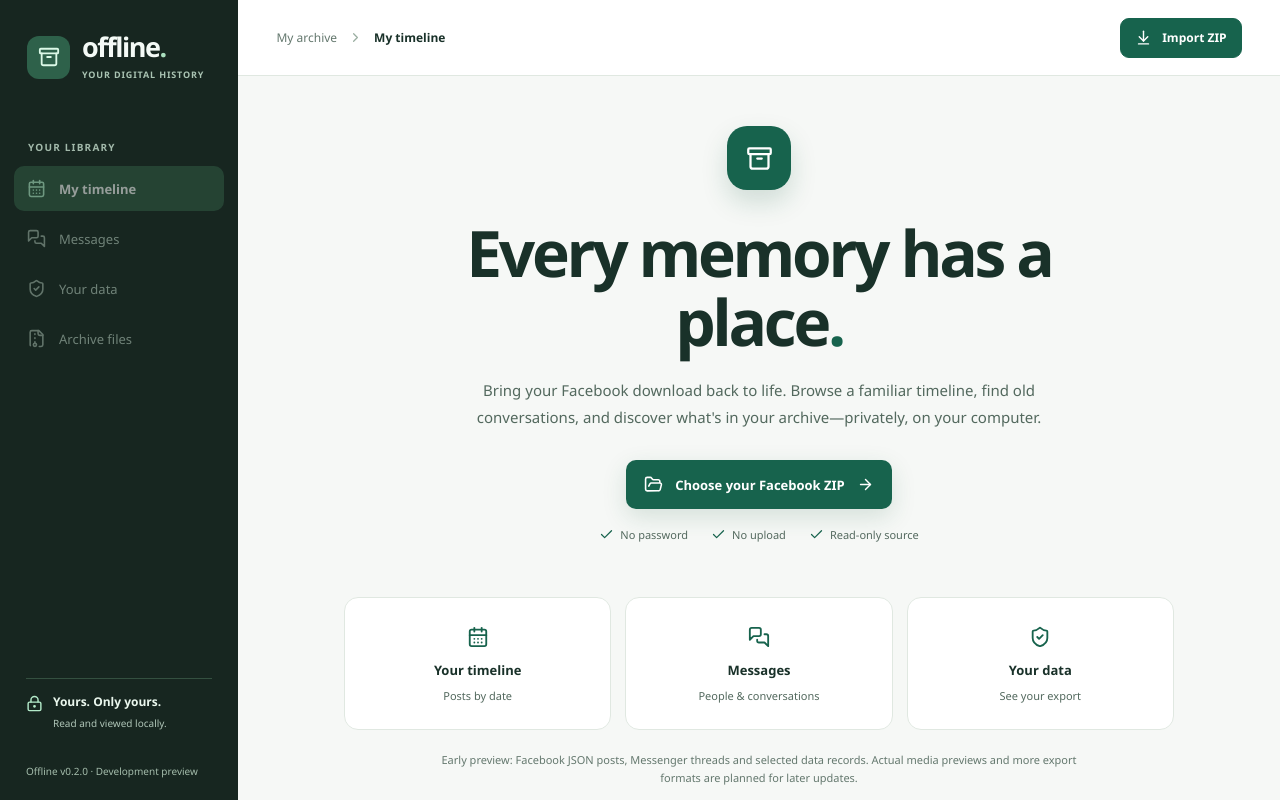
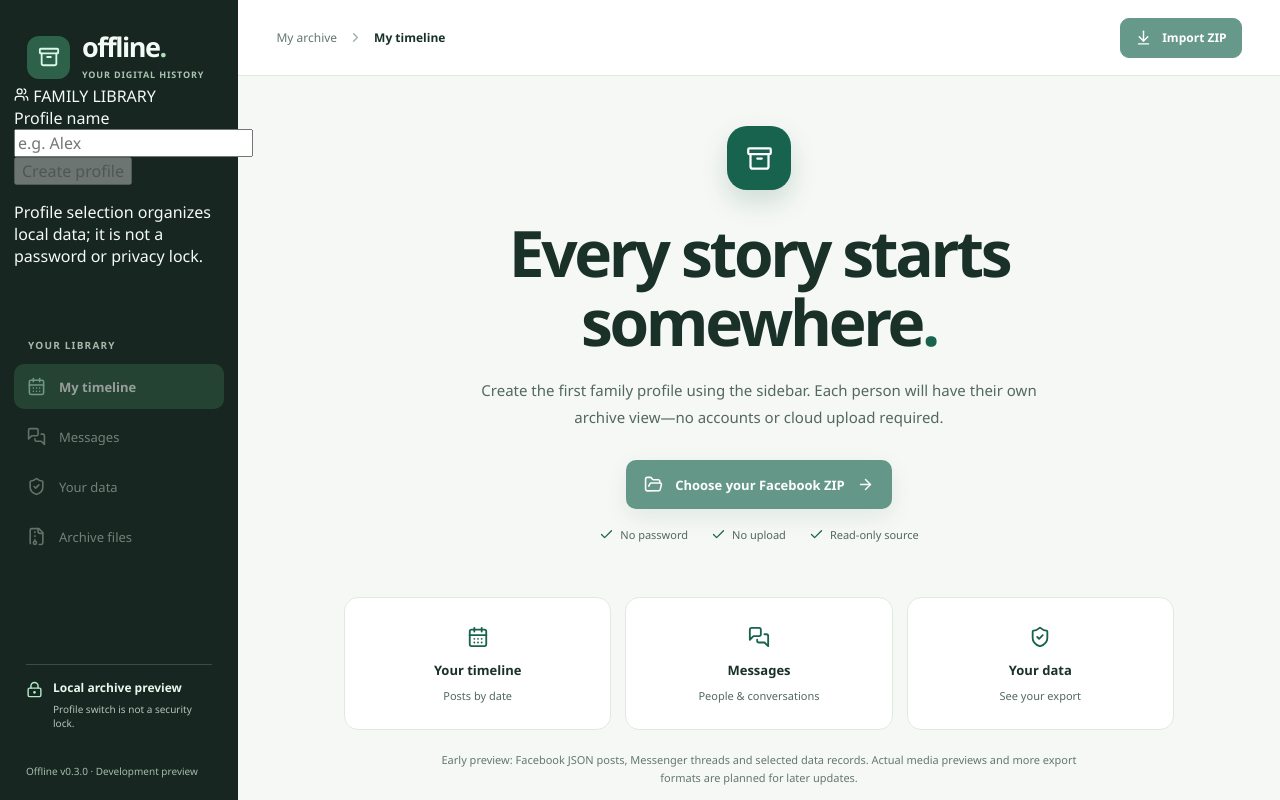
Before and after one commit to MieleMadness/offline, a React (Vite) app: page / in a window 1280 px wide. Built offline with nearby package versions, Linux system fonts and the light colour scheme.

Commit message:
feat(0.3.0): profile-scoped archive loading and family switching

```diff
--- a/src/SocialApp.tsx
+++ b/src/SocialApp.tsx
@@ -12,6 +12,8 @@ import Feed from "./components/Feed";
 import Messages from "./components/Messages";
 import Data from "./components/Data";
 import Files from "./components/Files";
+import { createProfile, safeActiveId, safeLoadProfiles, saveProfiles, type FamilyProfile } from "./profiles";
+import ProfilePicker from "./components/ProfilePicker";
 import "./social.css";
 
 type View = "feed" | "messages" | "data" | "files";
@@ -30,13 +32,41 @@ const placeholders: Record<View, string> = {
 };
 
 export default function SocialApp() {
-  const [archive, setArchive] = useState<ImportedArchive | null>(null);
+  const [profiles, setProfiles] = useState<FamilyProfile[]>(safeLoadProfiles);
+  const [activeProfileId, setActiveProfileId] = useState<string>(() => safeActiveId(safeLoadProfiles()));
+  // Content is memory-only in the preview; cross-profile indexes are not shared.
+  const [archivesByProfile, setArchivesByProfile] = useState<Record<string, ImportedArchive>>({});
+  const activeProfile = profiles.find((profile) => profile.id === activeProfileId);
+  const archive = activeProfile ? (archivesByProfile[activeProfileId] ?? null) : null;
   const [view, setView] = useState<View>("feed");
   const [query, setQuery] = useState("");
   const [busy, setBusy] = useState(false);
   const [error, setError] = useState("");
   const [menuOpen, setMenuOpen] = useState(false);
   const searchRef = useRef<HTMLInputElement>(null);
+
+  useEffect(() => {
+    saveProfiles(profiles, activeProfileId);
+  }, [profiles, activeProfileId]);
+
+  const addFamilyProfile = (name: string) => {
+    const profile = createProfile(profiles, name, () => crypto.randomUUID(), Date.now());
+    setProfiles((existing) => [...existing, profile]);
+    setActiveProfileId(profile.id);
+    setView("feed");
+    setQuery("");
+    setError("");
+    setMenuOpen(false);
+  };
+
+  const chooseFamilyProfile = (id: string) => {
+    if (busy || !profiles.some((profile) => profile.id === id)) return;
+    setActiveProfileId(id);
+    setView("feed");
+    setQuery("");
+    setError("");
+    setMenuOpen(false);
+  };
 
   useEffect(() => {
     const handleKey = (event: KeyboardEvent) => {
@@ -61,6 +91,12 @@ export default function SocialApp() {
 
   async function importZip() {
     if (busy) return;
+    if (!activeProfile) {
+      setError("Create a family profile before importing an archive.");
+      return;
+    }
+    // Capture owner before any asynchronous file reading; never assign a result to a switched user.
+    const ownerId = activeProfile.id;
     setError("");
     try {
       const selected = await open({
@@ -72,7 +108,7 @@ export default function SocialApp() {
       setBusy(true);
       const report = await invoke<ArchiveReport>("inspect_archive", { path: selected });
       const social = await invoke<SocialArchive>("read_social_archive", { path: selected });
-      setArchive({ report, social });
+      setArchivesByProfile((existing) => ({ ...existing, [ownerId]: { report, social } }));
       setView("feed");
       setQuery("");
     } catch (cause) {
@@ -95,6 +131,8 @@ export default function SocialApp() {
       <div className="soc-brand"><div className="soc-brand-logo"><Archive size={22} aria-hidden="true"/></div>
         <span><strong>offline<span>.</span></strong><small>YOUR DIGITAL HISTORY</small></span>
       </div>
+      <ProfilePicker profiles={profiles} activeId={activeProfileId} disabled={busy}
+        onChoose={chooseFamilyProfile} onCreate={addFamilyProfile}/>
       <div className="soc-side-label">YOUR LIBRARY</div>
       <nav className="soc-nav" aria-label="Archive sections">
         {navigation.map(({ id, name, icon: Icon }) => <button key={id}
@@ -111,9 +149,9 @@ export default function SocialApp() {
             <small>{formatNumber(archive.report.totalFiles)} files · {formatSize(archive.report.totalUncompressedBytes)}</small></span>
         </div>}
         <div className="soc-private"><LockKeyhole size={17} aria-hidden="true"/>
-          <span><strong>Yours. Only yours.</strong><small>Read and viewed locally.</small></span>
+          <span><strong>Local archive preview</strong><small>Profile switch is not a security lock.</small></span>
         </div>
-        <span className="soc-version">Offline v0.2.0 · Development preview</span>
+        <span className="soc-version">Offline v0.3.0 · Development preview</span>
       </div>
     </aside>
     <div className="soc-main">
@@ -131,7 +169,7 @@ export default function SocialApp() {
               value={query} onChange={(event) => setQuery(event.target.value)}/>
             <kbd>Ctrl K</kbd>
           </label>}
-          <button type="button" className="soc-import" onClick={importZip} disabled={busy}>
+          <button type="button" className="soc-import" onClick={importZip} disabled={busy || !activeProfile}>
             <ArrowDownToLine size={17} aria-hidden="true"/>
             <span>{busy ? "Reading…" : archive ? "Change archive" : "Import ZIP"}</span>
           </button>
@@ -143,9 +181,11 @@ export default function SocialApp() {
       <main className="soc-scroll">
         {!archive ? <div className="soc-welcome"><div className="soc-welcome-inner">
           <div className="soc-welcome-symbol"><Archive size={27} aria-hidden="true"/></div>
-          <h1>Every memory has a place<span>.</span></h1>
-          <p>Bring your Facebook download back to life. Browse a familiar timeline, find old conversations, and discover what's in your archive—privately, on your computer.</p>
-          <button type="button" className="soc-primary" onClick={importZip} disabled={busy}>
+          <h1>{activeProfile ? "Every memory has a place" : "Every story starts somewhere"}<span>.</span></h1>
+          <p>{activeProfile
+            ? "Welcome to " + activeProfile.displayName + "'s library. Bring a Facebook download to life with a familiar timeline, conversations and account activity."
+            : "Create the first family profile using the sidebar. Each person will have their own archive view—no accounts or cloud upload required."}</p>
+          <button type="button" className="soc-primary" onClick={importZip} disabled={busy || !activeProfile}>
             <FolderOpen size={19} aria-hidden="true"/>{busy ? "Reading archive…" : "Choose your Facebook ZIP"}
             <ArrowRight size={17} aria-hidden="true"/>
           </button>
```
